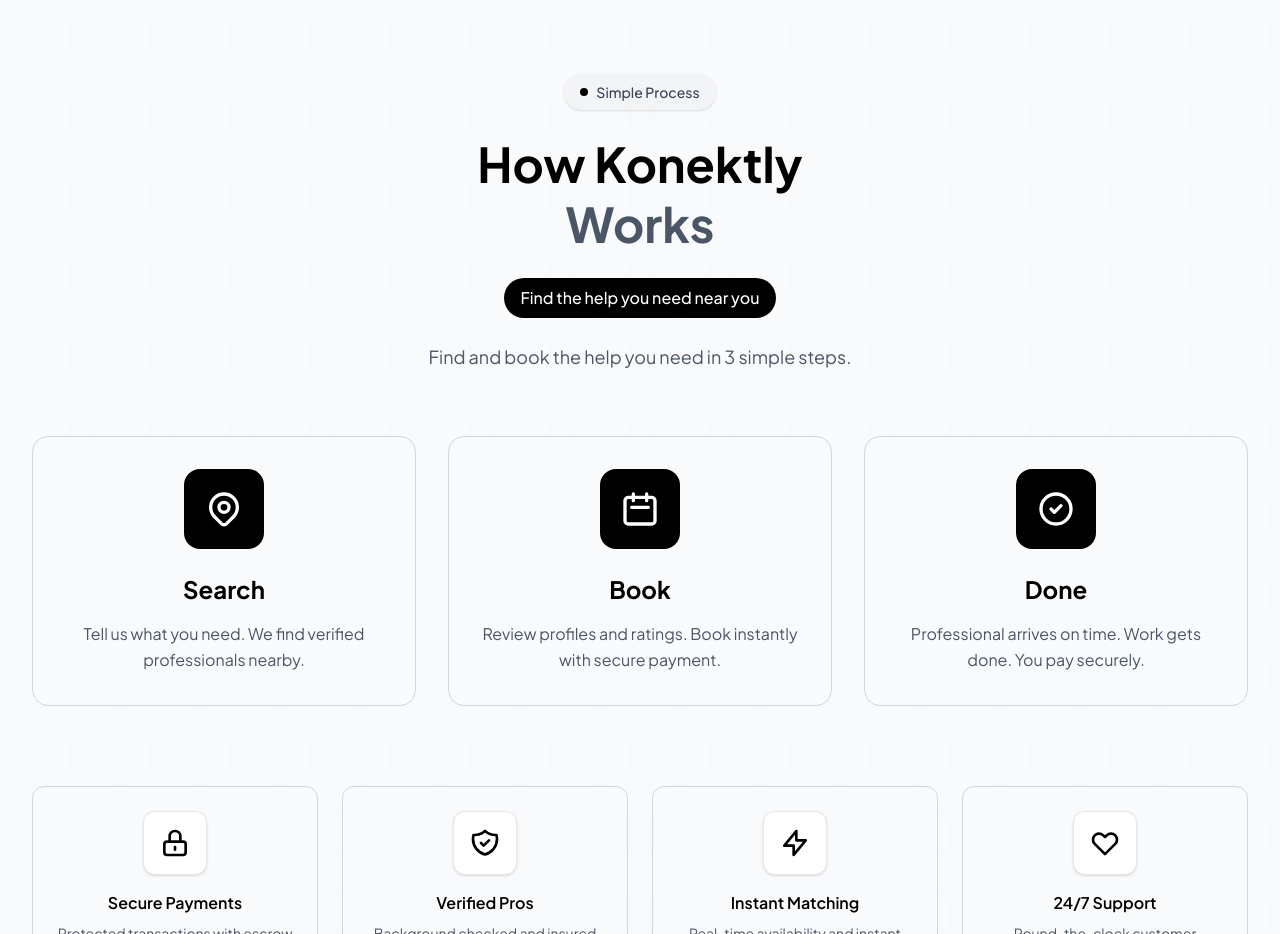
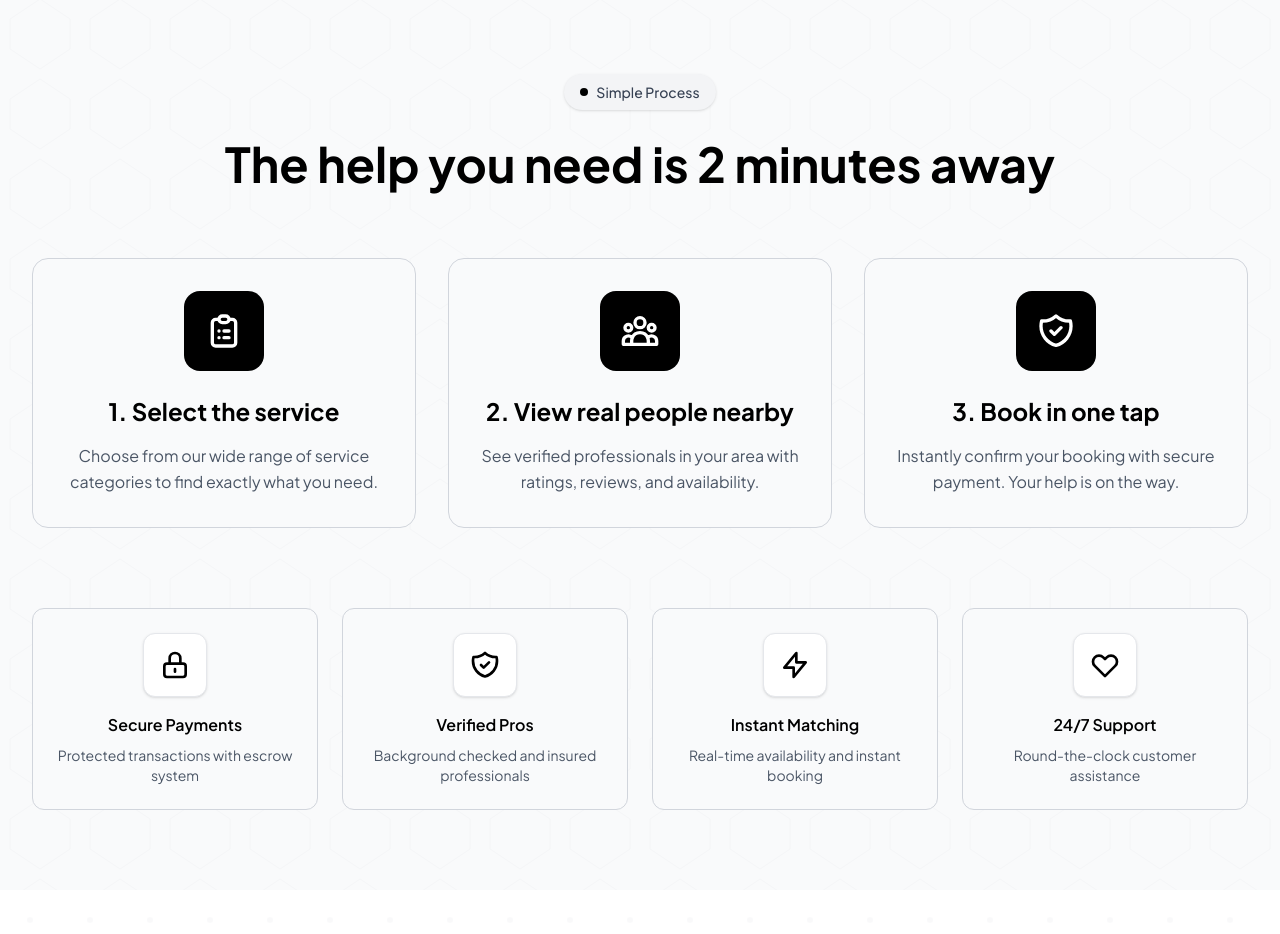
Before and after one commit to Konektyou/konektyou_page, a Next.js app: page / in a window 1280 px wide. Shown: the part 4500-5434 px from the top of the page. Built offline with nearby package versions, Linux system fonts and the light colour scheme.

Commit message:
update code

```diff
--- a/src/components/HowItWorks.js
+++ b/src/components/HowItWorks.js
@@ -50,29 +50,8 @@
             viewport={{ once: true }}
             className="text-2xl sm:text-3xl md:text-4xl lg:text-5xl font-bold text-black mb-4 sm:mb-6 leading-tight px-2"
           >
-            How Konektly <br />
-            <span className="text-gray-600">Works</span>
+            The help you need is 2 minutes away
           </motion.h2>
-          <motion.div
-            initial={{ scale: 0.8, opacity: 0 }}
-            whileInView={{ scale: 1, opacity: 1 }}
-            transition={{ duration: 0.6, delay: 0.4 }}
-            viewport={{ once: true }}
-            className="flex flex-col sm:flex-row items-center justify-center gap-4 mb-4 sm:mb-6"
-          >
-            <div className="inline-flex items-center px-4 py-2 bg-black text-white rounded-full text-sm sm:text-base font-medium">
-              Find the help you need near you
-            </div>
-          </motion.div>
-          <motion.p
-            initial={{ y: 20, opacity: 0 }}
-            whileInView={{ y: 0, opacity: 1 }}
-            transition={{ duration: 0.8, delay: 0.5 }}
-            viewport={{ once: true }}
-            className="text-base sm:text-lg text-gray-600 max-w-2xl mx-auto leading-relaxed px-4"
-          >
-            Find and book the help you need in 3 simple steps.
-          </motion.p>
         </motion.div>
 
         {/* Steps Section */}
@@ -96,14 +75,13 @@
               <div className="relative mb-4 sm:mb-6">
                 <div className="w-16 h-16 sm:w-20 sm:h-20 bg-black rounded-xl sm:rounded-2xl flex items-center justify-center mx-auto mb-4 sm:mb-6 group-hover:scale-105 transition-transform duration-300">
                   <svg className="w-8 h-8 sm:w-10 sm:h-10 text-white" fill="none" stroke="currentColor" viewBox="0 0 24 24">
-                    <path strokeLinecap="round" strokeLinejoin="round" strokeWidth={2} d="M17.657 16.657L13.414 20.9a1.998 1.998 0 01-2.827 0l-4.244-4.243a8 8 0 1111.314 0z" />
-                    <path strokeLinecap="round" strokeLinejoin="round" strokeWidth={2} d="M15 11a3 3 0 11-6 0 3 3 0 016 0z" />
+                    <path strokeLinecap="round" strokeLinejoin="round" strokeWidth={2} d="M9 5H7a2 2 0 00-2 2v12a2 2 0 002 2h10a2 2 0 002-2V7a2 2 0 00-2-2h-2M9 5a2 2 0 002 2h2a2 2 0 002-2M9 5a2 2 0 012-2h2a2 2 0 012 2m-3 7h3m-3 4h3m-6-4h.01M9 16h.01" />
                   </svg>
                 </div>
               </div>
-              <h3 className="text-lg sm:text-xl md:text-2xl font-bold text-black mb-3 sm:mb-4">Search</h3>
+              <h3 className="text-lg sm:text-xl md:text-2xl font-bold text-black mb-3 sm:mb-4">1. Select the service</h3>
               <p className="text-sm sm:text-base text-gray-600 leading-relaxed">
-                Tell us what you need. We find verified professionals nearby.
+                Choose from our wide range of service categories to find exactly what you need.
               </p>
             </motion.div>
 
@@ -119,13 +97,13 @@
               <div className="relative mb-4 sm:mb-6">
                 <div className="w-16 h-16 sm:w-20 sm:h-20 bg-black rounded-xl sm:rounded-2xl flex items-center justify-center mx-auto mb-4 sm:mb-6 group-hover:scale-105 transition-transform duration-300">
                   <svg className="w-8 h-8 sm:w-10 sm:h-10 text-white" fill="none" stroke="currentColor" viewBox="0 0 24 24">
-                    <path strokeLinecap="round" strokeLinejoin="round" strokeWidth={2} d="M8 7V3m8 4V3m-9 8h10M5 21h14a2 2 0 002-2V7a2 2 0 00-2-2H5a2 2 0 00-2 2v12a2 2 0 002 2z" />
+                    <path strokeLinecap="round" strokeLinejoin="round" strokeWidth={2} d="M17 20h5v-2a3 3 0 00-5.356-1.857M17 20H7m10 0v-2c0-.656-.126-1.283-.356-1.857M7 20H2v-2a3 3 0 015.356-1.857M7 20v-2c0-.656.126-1.283.356-1.857m0 0a5.002 5.002 0 019.288 0M15 7a3 3 0 11-6 0 3 3 0 016 0zm6 3a2 2 0 11-4 0 2 2 0 014 0zM7 10a2 2 0 11-4 0 2 2 0 014 0z" />
                   </svg>
                 </div>
               </div>
-              <h3 className="text-lg sm:text-xl md:text-2xl font-bold text-black mb-3 sm:mb-4">Book</h3>
+              <h3 className="text-lg sm:text-xl md:text-2xl font-bold text-black mb-3 sm:mb-4">2. View real people nearby</h3>
               <p className="text-sm sm:text-base text-gray-600 leading-relaxed">
-                Review profiles and ratings. Book instantly with secure payment.
+                See verified professionals in your area with ratings, reviews, and availability.
               </p>
             </motion.div>
 
@@ -141,13 +119,13 @@
               <div className="relative mb-4 sm:mb-6">
                 <div className="w-16 h-16 sm:w-20 sm:h-20 bg-black rounded-xl sm:rounded-2xl flex items-center justify-center mx-auto mb-4 sm:mb-6 group-hover:scale-105 transition-transform duration-300">
                   <svg className="w-8 h-8 sm:w-10 sm:h-10 text-white" fill="none" stroke="currentColor" viewBox="0 0 24 24">
-                    <path strokeLinecap="round" strokeLinejoin="round" strokeWidth={2} d="M9 12l2 2 4-4m6 2a9 9 0 11-18 0 9 9 0 0118 0z" />
+                    <path strokeLinecap="round" strokeLinejoin="round" strokeWidth={2} d="M9 12l2 2 4-4m5.618-4.016A11.955 11.955 0 0112 2.944a11.955 11.955 0 01-8.618 3.04A12.02 12.02 0 003 9c0 5.591 3.824 10.29 9 11.622 5.176-1.332 9-6.03 9-11.622 0-1.042-.133-2.052-.382-3.016z" />
                   </svg>
                 </div>
               </div>
-              <h3 className="text-lg sm:text-xl md:text-2xl font-bold text-black mb-3 sm:mb-4">Done</h3>
+              <h3 className="text-lg sm:text-xl md:text-2xl font-bold text-black mb-3 sm:mb-4">3. Book in one tap</h3>
               <p className="text-sm sm:text-base text-gray-600 leading-relaxed">
-                Professional arrives on time. Work gets done. You pay securely.
+                Instantly confirm your booking with secure payment. Your help is on the way.
               </p>
             </motion.div>
           </div>
```
